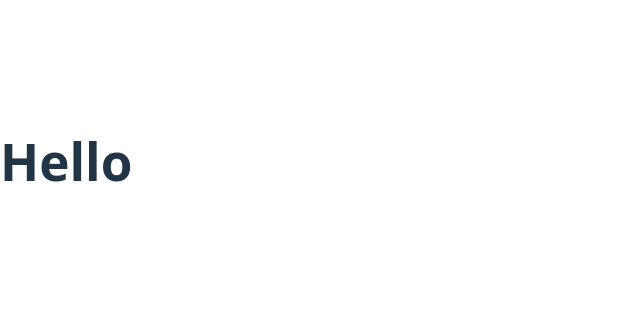
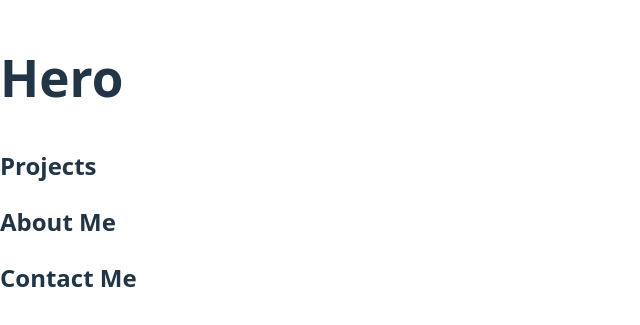
Before and after one commit to mikearino/portfolio-2025, a React (Vite) app: page / in a window 1280 px wide. Shown: the part 239-564 px from the top of the page, without its empty margins (0-640 px from the left). Built offline with nearby package versions, Linux system fonts and the light colour scheme.

Commit message:
add sections and wire up to app

```diff
--- a/src/App.jsx
+++ b/src/App.jsx
@@ -1,8 +1,19 @@
+import About from "./components/sections/About"
+import Contact from "./components/sections/Contact"
+import Hero from "./components/sections/Hero"
+import Projects from "./components/sections/Projects"
 
 function App() {
 
   return (
-    <h1>Hello</h1>
+    <main>
+      <Hero />
+      <Projects />
+      <About />
+      <Contact/>
+    </main>
+
+
   )
 
 
--- /dev/null
+++ b/src/components/sections/About.jsx
@@ -0,0 +1,11 @@
+import React from "react";
+
+const About = () => {
+    return (
+        <section>
+            <h2>About Me</h2>
+        </section>
+    )
+}
+
+export default About;
--- /dev/null
+++ b/src/components/sections/Contact.jsx
@@ -0,0 +1,11 @@
+import React from "react";
+
+const Contact = () => {
+    return (
+        <section>
+            <h2>Contact Me</h2>
+        </section>
+    )
+}
+
+export default Contact;
--- /dev/null
+++ b/src/components/sections/Hero.jsx
@@ -0,0 +1,11 @@
+import React from "react";
+
+const Hero = () => {
+    return (
+        <section>
+            <h1>Hero</h1>
+        </section>
+    )
+}
+
+export default Hero;
--- /dev/null
+++ b/src/components/sections/Projects.jsx
@@ -0,0 +1,11 @@
+import React from "react";
+
+const Projects = () => {
+    return (
+        <section>
+            <h2>Projects</h2>
+        </section>
+    )
+}
+
+export default Projects;
```
